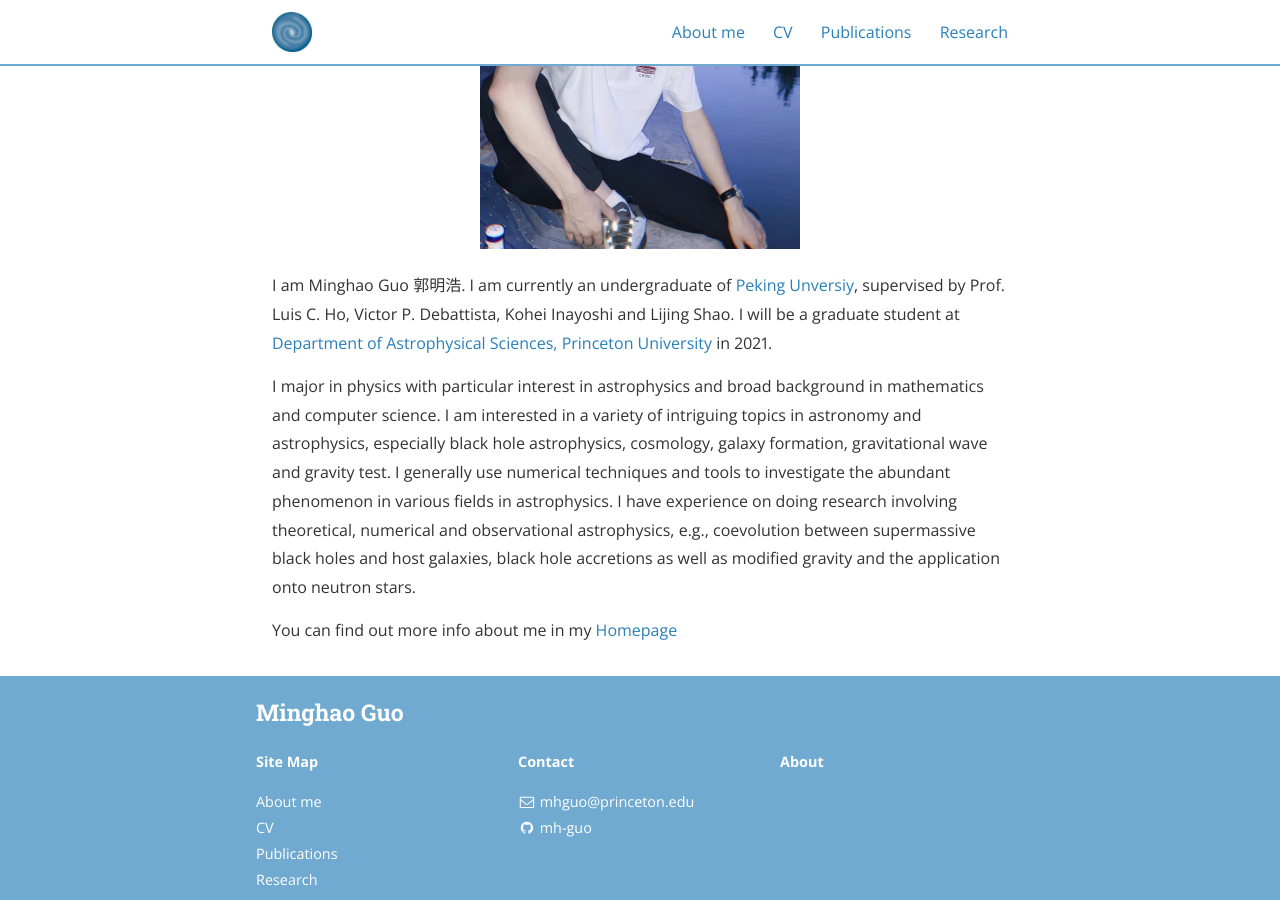
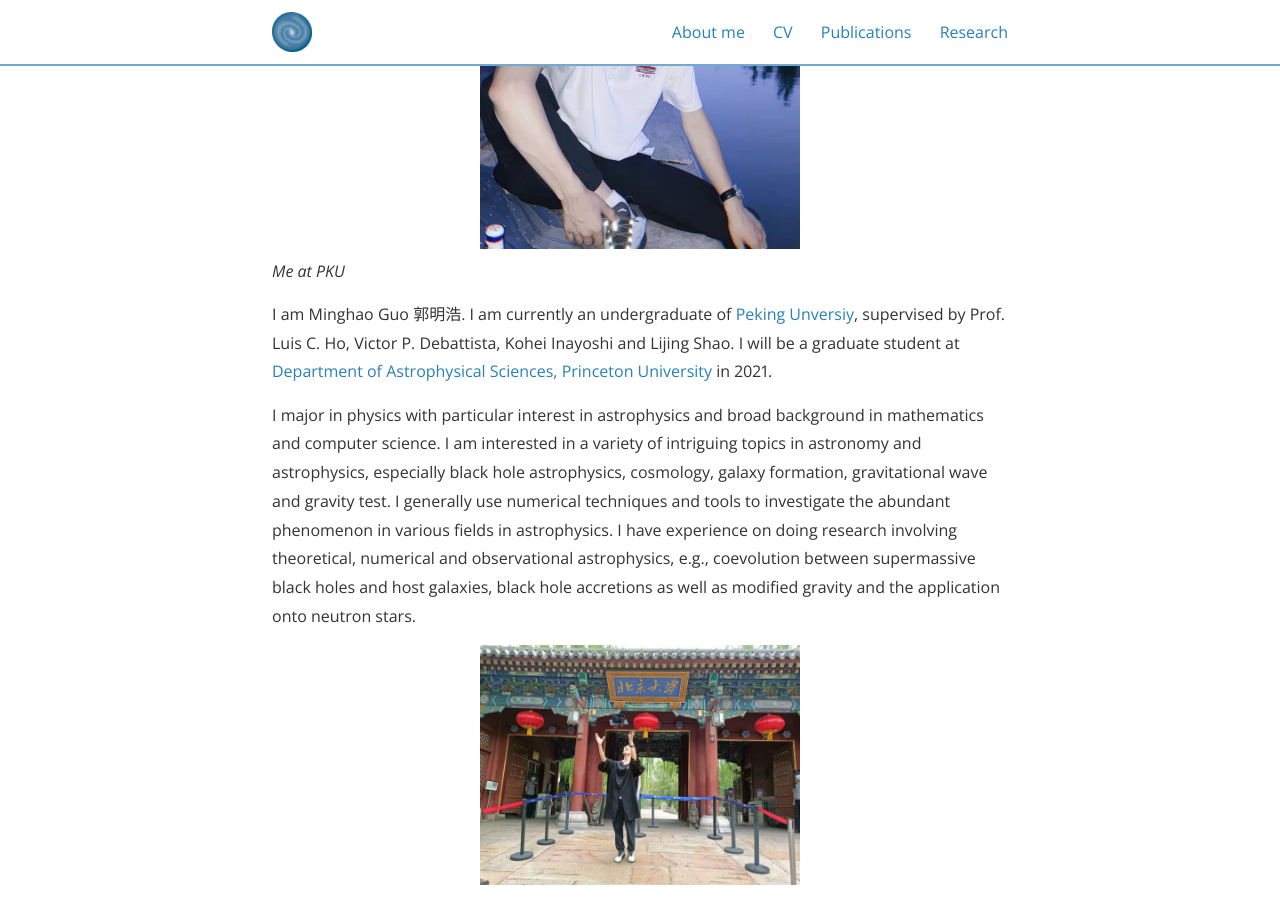
Before and after one commit to mh-guo/mh-guo-slate.github.io, a Jekyll site: the page built from About.md, in a window 1280 px wide and 900 px high, scrolled down 395 px. Built offline with Jekyll 4.4.1, drawn with Linux system fonts in a browser that asks for light colours; nearby versions of some CDN libraries.

Commit message:
Update about

```diff
--- a/About.md
+++ b/About.md
@@ -5,13 +5,15 @@ permalink: /about/
 main_nav: true
 ---
 
-![alt text]({{ site.baseurl }}/assets/MGatPKU.jpeg "Profile Picture"){:.profile}
+![alt text]({{ site.baseurl }}/assets/MG_Weiming.jpeg "Profile Picture"){:.profile}
+*Me at PKU*
 
 I am Minghao Guo 郭明浩. I am currently an undergraduate of [Peking Unversiy](https://www.pku.edu.cn/), supervised by Prof. Luis C. Ho, Victor P. Debattista, Kohei Inayoshi and Lijing Shao. I will be a graduate student at [Department of Astrophysical Sciences, Princeton University](https://web.astro.princeton.edu/) in 2021.
 
 I major in physics with particular interest in astrophysics and broad background in mathematics and computer science. I am interested in a variety of intriguing topics in astronomy and astrophysics, especially black hole astrophysics, cosmology, galaxy formation, gravitational wave and gravity test. I generally use numerical techniques and tools to investigate the abundant phenomenon in various fields in astrophysics. I have experience on doing research involving theoretical, numerical and observational astrophysics, e.g., coevolution between supermassive black holes and host galaxies, black hole accretions as well as modified gravity and the application onto neutron stars.
 
 
+![alt text]({{ site.baseurl }}/assets/MG_PKU_west_gate.jpeg "Profile Picture"){:.profile}
 
 You can find out more info about me in my [Homepage](https://mh-guo.github.io/)
 
```
Also changed, not shown: assets/MG_PKU_west_gate.jpeg (added), assets/MG_Weiming.jpeg (renamed from assets/MGatPKU.jpeg), assets/MG_YP.jpeg (added), assets/MG_YPUS.jpg (added).
